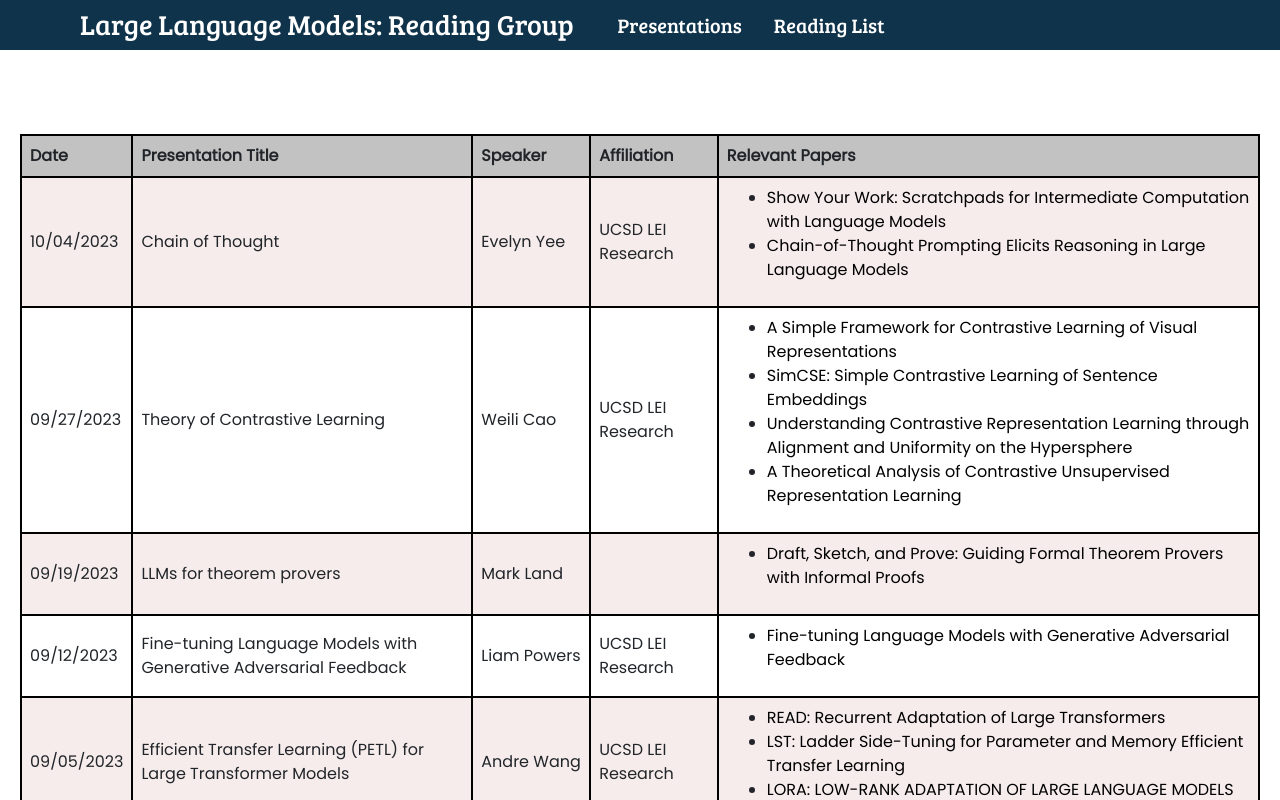
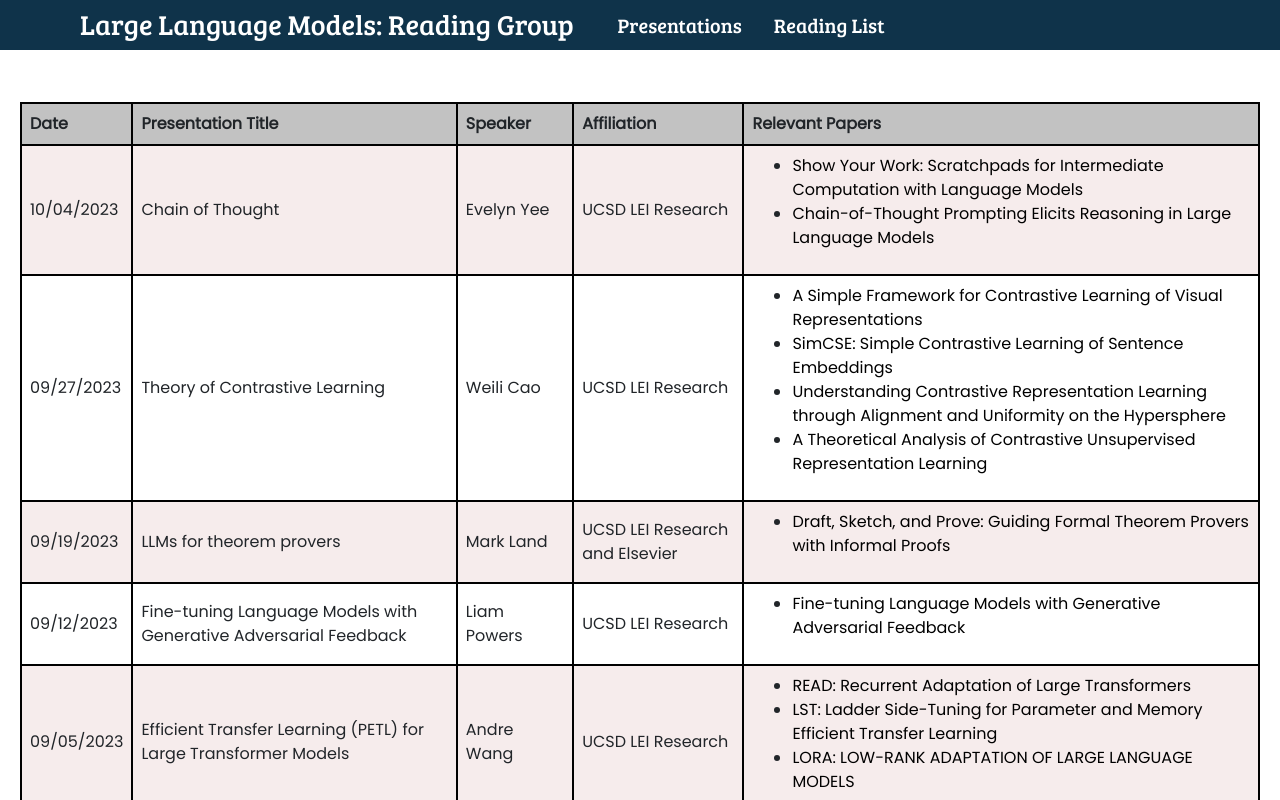
Before and after one commit to lei-seminar/lei-seminar.github.io, a React (Create React App) app: page / in a window 1280 px wide. Shown: the top 800 px of the page. Built offline with nearby package versions, Linux system fonts and the light colour scheme.

Commit message:
Adding affiliation to a row.

```diff
--- a/src/data/presenatationData.js
+++ b/src/data/presenatationData.js
@@ -37,7 +37,7 @@ export const ENTRIES = [
         "Date": "09/19/2023",
         "Presentation Title": "LLMs for theorem provers",
         "Speaker": "Mark Land",
-        "Affiliation": "",
+        "Affiliation": "UCSD LEI Research and Elsevier",
         "Relevant Papers": [
             ["Draft, Sketch, and Prove: Guiding Formal Theorem Provers with Informal Proofs", "https://arxiv.org/pdf/2210.12283.pdf"]
         ],
--- a/src/pages/presentations.js
+++ b/src/pages/presentations.js
@@ -8,7 +8,7 @@ import ContentCard from '../utils/card'
 const Presentations = () => {
   return (
     <div>
-        <div className={container} style={{padding: "2em"}}>
+        <div className={container} style={{padding: "1em"}}>
         </div>
         <div className="card-body">
         <table>
```
